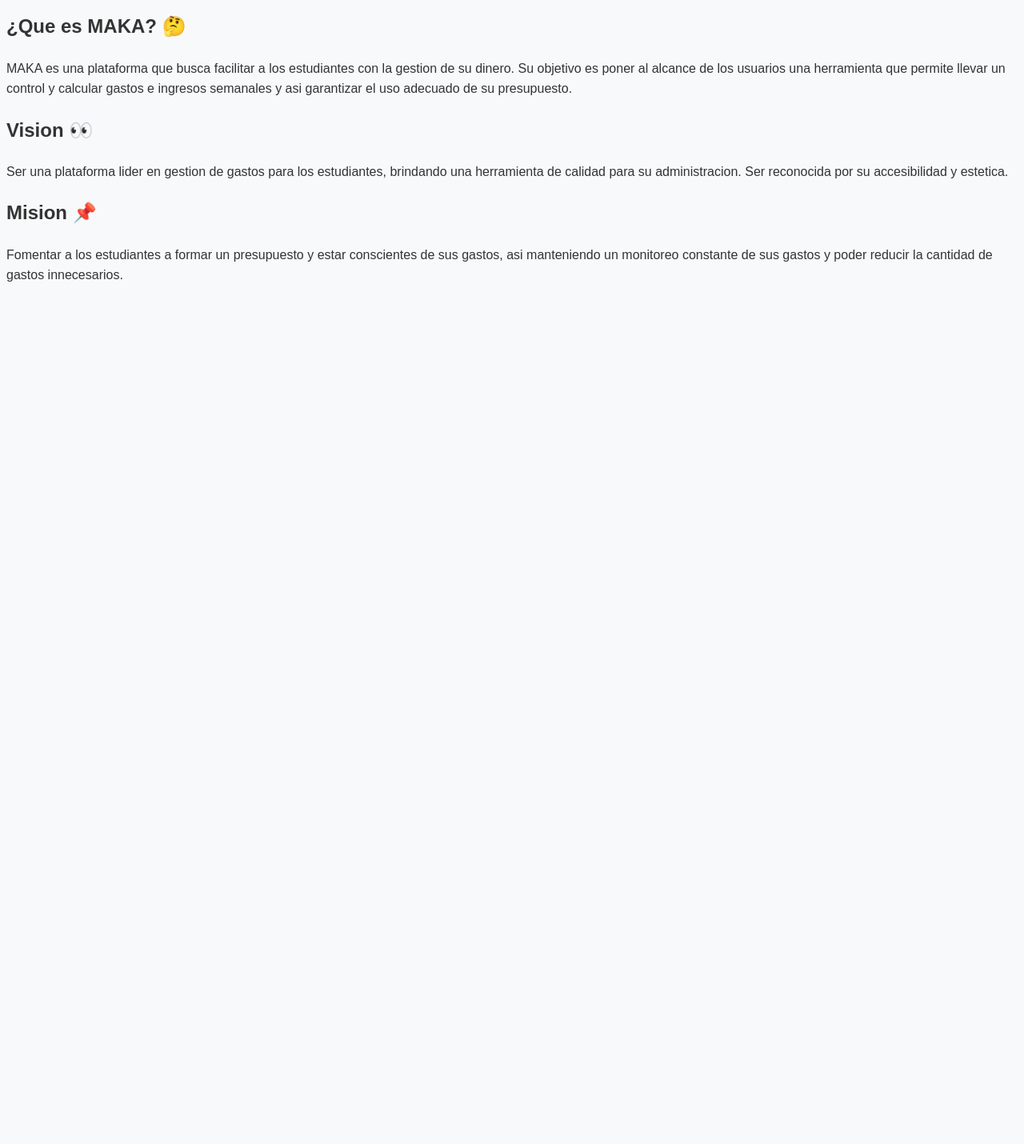
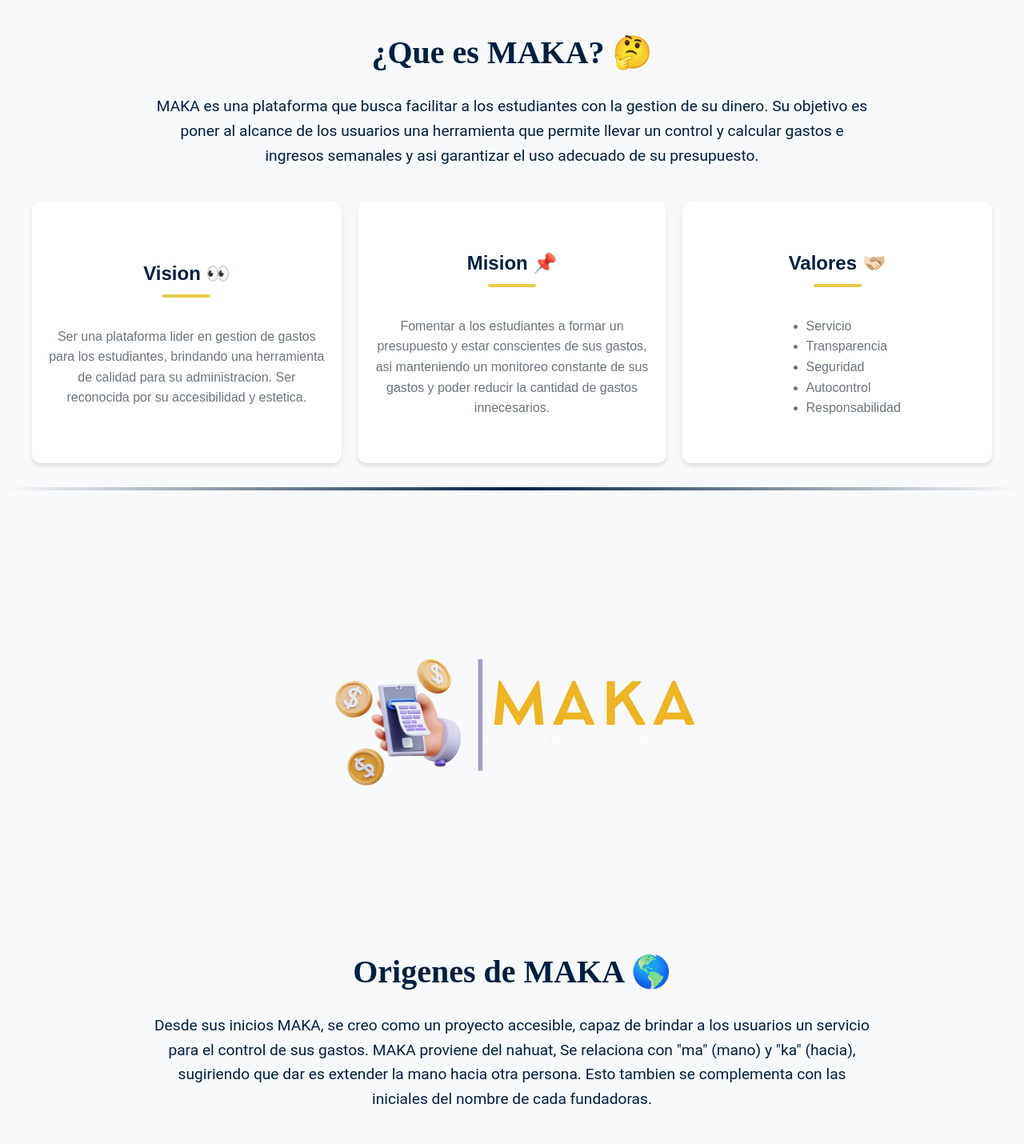
Before and after one commit to KeyRbZ/MAKA_ProyectoWeb_Secci-n01, a PHP site: page /que_somos.html in a window 1280 px wide. Shown: the part 72-1502 px from the top of the page at 80% size. Before the commit the page ends 424 px from the top, so only its background shows below. Run offline with PHP 8.4, Linux system fonts and the light colour scheme; some libraries are stand-ins or nearby versions.

```diff
--- a/que_somos.css
+++ b/que_somos.css
@@ -119,3 +119,115 @@ nav {
 .menu-content a:hover {
     background-color: #ddd;
 }
+
+.container {
+    max-width: 1200px;
+    margin: 0 auto;
+    padding: 0 20px;
+    display: flex;
+    gap: 20px;
+    justify-content: space-between;
+}
+
+.contenido_texto {
+    max-width: 900px;
+    margin: 40px auto;
+    padding: 0 20px;
+    text-align: center;
+    font-family: Arial, sans-serif;
+    line-height: 1.6;
+    color: var(--primary);
+}
+
+.contenido_texto h2 {
+    margin-bottom: 20px;
+    font-size: 2.5rem;
+    font-family: 'Times New Roman';
+}
+
+.contenido_texto p {
+    font-size: 1.2rem;
+    font-family: 'Roboto';
+}
+
+section {
+    padding: 40px 20px;
+    background-color: var(--white);
+    border-radius: 12px;
+    box-shadow: var(--shadow);
+    transition: var(--transition);
+    flex: 1;
+    display: flex;
+    flex-direction: column;
+    align-items: center;
+    text-align: center;
+    min-height: 100px;
+}
+
+section:hover {
+    transform: translateY(-5px);
+    box-shadow: 0 8px 25px rgba(0, 0, 0, 0.15);
+}
+
+.section-content {
+    display: flex;
+    flex-direction: column;
+    align-items: center;
+    gap: 20px;
+    height: 100%;
+}
+
+.section-text {
+    flex: 1;
+    display: flex;
+    flex-direction: column;
+    justify-content: center;
+}
+
+section h2 {
+    color: var(--primary);
+    margin-bottom: 20px;
+    font-size: 1.5rem;
+    position: relative;
+    padding-bottom: 10px;
+}
+
+section h2::after {
+    content: '';
+    position: absolute;
+    bottom: 0;
+    left: 50%;
+    transform: translateX(-50%);
+    width: 60px;
+    height: 4px;
+    background-color: var(--accent);
+    border-radius: 2px;
+}
+
+section p {
+    font-size: 1rem;
+    color: var(--gray);
+    line-height: 1.6;
+}
+
+section ul {
+    font-size: 1rem;
+    color: var(--gray);
+    line-height: 1.6;
+    text-align: left;
+}
+
+.linea-degradado {
+    border: 0;
+    height: 4px;
+    background: linear-gradient(90deg, transparent, #001f3f, transparent);
+    margin: 30px 0;
+    border-radius: 2px;
+}
+
+.logo-2 img{
+  display: block;
+  margin-left: auto;
+  margin-right: auto;
+  align-items: center;
+}
--- a/que_somos.html
+++ b/que_somos.html
@@ -33,34 +33,79 @@
             </div>
         </div>
     </nav>
-    <div>
+    <div class="contenido_texto">
         <h2>
             ¿Que es MAKA? 🤔
         </h2>
         <p>
-            MAKA es una plataforma que busca facilitar a los estudiantes con la gestion de su dinero. Su objetivo es
-            poner al alcance de los usuarios una herramienta que permite llevar un control y calcular gastos e
+            MAKA es una plataforma que busca facilitar a los estudiantes con la gestion de su dinero. Su
+            objetivo es poner al alcance de los usuarios una herramienta que permite llevar un control y
+            calcular gastos e
             ingresos semanales y asi garantizar el uso adecuado de su presupuesto.
         </p>
     </div>
-    <div>
+    <div class="container">
+        <section>
+            <div class="section-content">
+                <div class="section-text">
                     <h2>
                         Vision 👀
                     </h2>
                     <p>
-            Ser una plataforma lider en gestion de gastos para los estudiantes, brindando una herramienta de calidad
+                        Ser una plataforma lider en gestion de gastos para los estudiantes, brindando una herramienta de
+                        calidad
                         para su administracion. Ser reconocida por su accesibilidad y estetica.
                     </p>
                 </div>
-    <div>
+            </div>
+        </section>
+        <section>
+            <div class="section-content">
+                <div class="section-text">
                     <h2>
                         Mision 📌
                     </h2>
                     <p>
-            Fomentar a los estudiantes a formar un presupuesto y estar conscientes de sus gastos, asi manteniendo un
+                        Fomentar a los estudiantes a formar un presupuesto y estar conscientes de sus gastos, asi
+                        manteniendo un
                         monitoreo constante de sus gastos y poder reducir la cantidad de gastos innecesarios.
                     </p>
                 </div>
+            </div>
+        </section>
+        <section>
+            <div class="section-content">
+                <div class="section-text">
+                    <h2>
+                        Valores 🫱🏻‍🫲🏼
+                    </h2>
+                    <ul>
+                        <li>Servicio</li>
+                        <li>Transparencia</li>
+                        <li>Seguridad</li>
+                        <li>Autocontrol</li>
+                        <li>Responsabilidad</li>
+                    </ul>
+                </div>
+            </div>
+        </section>
+    </div>
+    <hr class="linea-degradado">
+    <div class="logo-2">
+        <img src="archivos/1.png" alt="Logo MAKA">
+    </div>
+    <div class="contenido_texto">
+        <h2>
+            Origenes de MAKA 🌎
+        </h2>
+        <p>
+            Desde sus inicios MAKA, se creo como un proyecto accesible, capaz de brindar a los usuarios un servicio para
+            el control de sus gastos.
+            MAKA proviene del nahuat, Se relaciona con "ma" (mano) y "ka" (hacia), sugiriendo que dar es extender la
+            mano hacia otra persona. Esto tambien se complementa con las iniciales del nombre de cada fundadoras.
+        </p>
+    </div>
+
 </body>
 
 </html>
```
Lines whose indentation alone changed are shown as unchanged.
